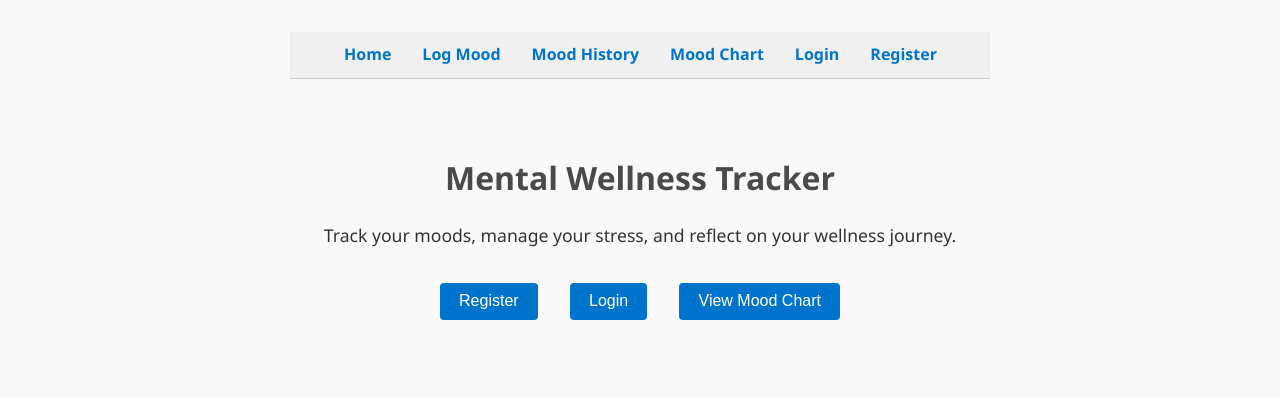
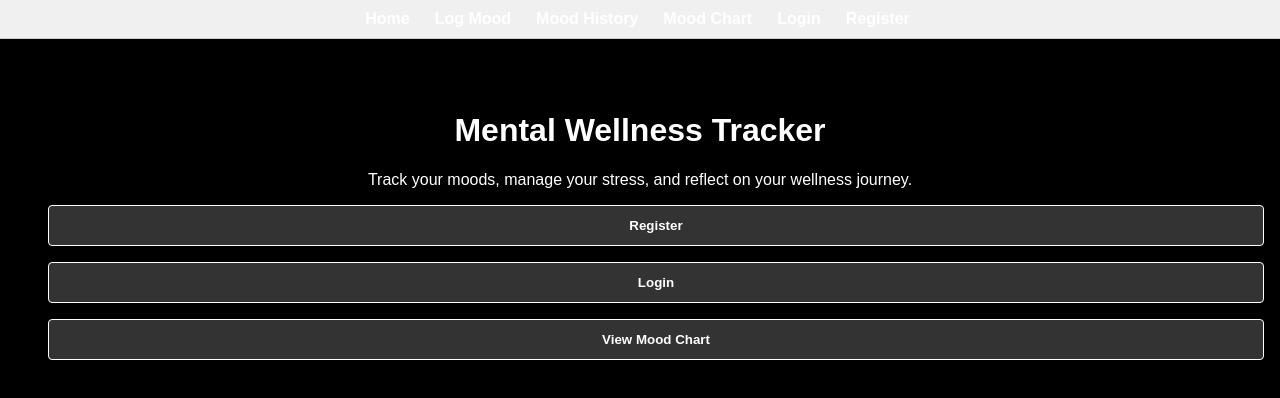
Before and after one commit to TimY90/mental-wellness-tracker, a React (Create React App) app in the folder client/: page / in a window 1280 px wide. Shown: the top 398 px of the page. Built offline with nearby package versions, Linux system fonts and the light colour scheme.

Commit message:
Update CSS styling and rebuild frontend

```diff
--- a/client/src/App.css
+++ b/client/src/App.css
@@ -1,98 +1,62 @@
-/* Base resets and layout */
+/* Apply dark theme to the entire body */
 body {
+  background-color: #000;
+  color: #fff;
+  font-family: Arial, sans-serif;
   margin: 0;
   padding: 0;
-  font-family: 'Segoe UI', sans-serif;
-  background-color: #f9f9f9;
-  color: #333;
-  line-height: 1.6;
 }
 
-/* Container spacing for pages */
-div {
-  max-width: 700px;
-  margin: auto;
+/* Center content inside the form and divs */
+form, .page-content {
+  max-width: 600px;
+  margin: 2rem auto;
   padding: 2rem;
+  background-color: #111;
+  border: 1px solid #fff;
+  border-radius: 8px;
+  box-shadow: 0 0 10px #333;
 }
 
-/* Headings */
-h1, h2, h3 {
-  color: #4a4a4a;
+/* Input and textarea styling */
+input, textarea, button {
+  display: block;
+  width: 100%;
   margin-bottom: 1rem;
-  text-align: center;
+  padding: 0.75rem;
+  background-color: #222;
+  border: 1px solid #ccc;
+  color: #fff;
+  border-radius: 4px;
 }
 
-/* Paragraphs */
-p {
-  font-size: 1.1rem;
-  text-align: center;
+input::placeholder, textarea::placeholder {
+  color: #aaa;
 }
 
-/* Form elements */
-form {
-  background: #fff;
-  padding: 1.5rem;
-  border-radius: 8px;
-  box-shadow: 0 0 8px rgba(0, 0, 0, 0.1);
-}
-
-label {
-  display: block;
-  margin-top: 1rem;
-  font-weight: 500;
-}
-
-input[type="text"],
-input[type="email"],
-input[type="password"],
-input[type="number"],
-textarea {
-  width: 100%;
-  padding: 0.6rem;
-  margin-top: 0.25rem;
-  border: 1px solid #ccc;
-  border-radius: 4px;
-  font-size: 1rem;
-}
-
-textarea {
-  resize: vertical;
-}
-
-/* Buttons */
 button {
-  margin-top: 1.5rem;
-  padding: 0.6rem 1.2rem;
-  background-color: #0074cc;
-  color: white;
-  border: none;
-  border-radius: 4px;
-  font-size: 1rem;
+  background-color: #333;
+  border: 1px solid #fff;
   cursor: pointer;
+  font-weight: bold;
 }
 
 button:hover {
-  background-color: #005fa3;
-}
-
-button:disabled {
-  background-color: #ccc;
-  cursor: not-allowed;
+  background-color: #555;
 }
 
 /* Navbar styling */
 nav {
-  background-color: #ffffff;
-  padding: 0.75rem;
+  background-color: #111;
+  padding: 1rem;
+  border-bottom: 1px solid #fff;
   text-align: center;
-  border-bottom: 1px solid #ddd;
-  margin-bottom: 1.5rem;
 }
 
 nav a {
-  margin: 0 1rem;
+  color: #fff;
+  margin: 0 10px;
   text-decoration: none;
-  color: #0074cc;
   font-weight: bold;
 }
 
@@ -101,19 +65,14 @@ nav a:hover {
 }
 
 nav button {
-  background: transparent;
-  color: #cc0000;
-  font-weight: bold;
-  border: none;
+  background-color: transparent;
+  color: #fff;
+  border: 1px solid #fff;
+  padding: 0.5rem 1rem;
+  margin-left: 10px;
   cursor: pointer;
-  margin-left: 1rem;
 }
 
-/* Accessibility and responsive tweaks */
-@media (max-width: 600px) {
-  nav a,
-  nav button {
-    display: block;
-    margin: 0.5rem 0;
-  }
+nav button:hover {
+  background-color: #333;
 }
```
Also changed, not shown: 7 other files (tests, documents, lock files or other folders).
